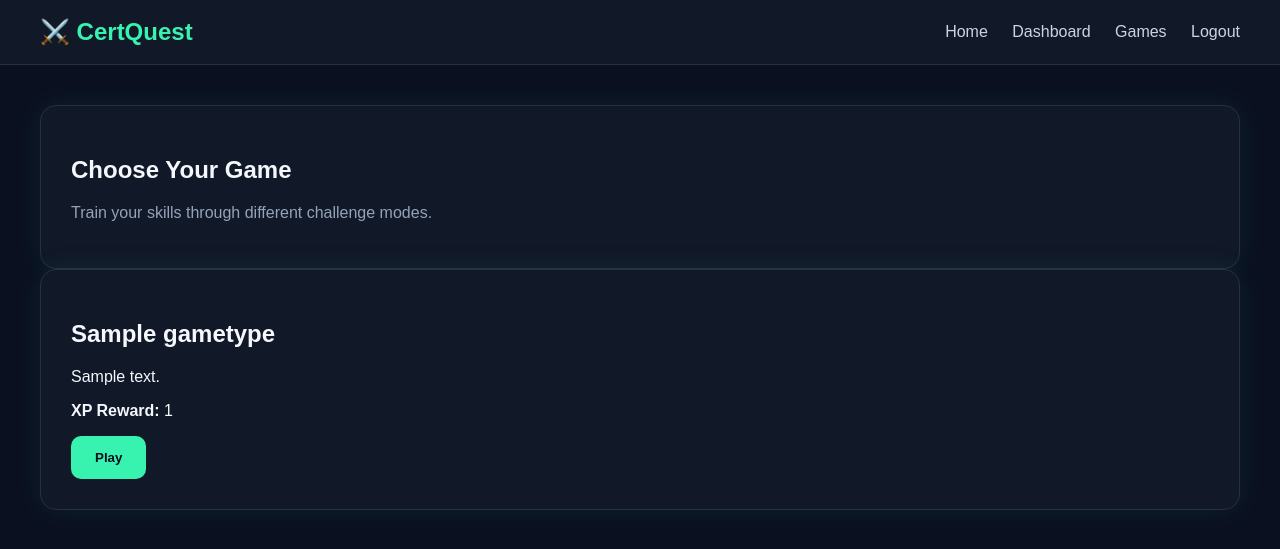
After one commit to Prevail24/CertQuest, a Django app: page /games/ in a window 1280 px wide. The commit adds this page. Shown: the top 549 px of the page. Run offline with Django 4.2, Linux system fonts and the light colour scheme; a user stored in the database is signed in; tables that the repository leaves empty hold one stand-in row (values such as "Sample post").

Commit message:
Add game selection page

```diff
--- a/core/urls.py
+++ b/core/urls.py
@@ -7,4 +7,5 @@ urlpatterns = [
     path("admin/", admin.site.urls),
     path("accounts/", include("django.contrib.auth.urls")),
     path("", include("users.urls")),
+    path("", include("games.urls")),
 ]
--- /dev/null
+++ b/games/urls.py
@@ -0,0 +1,6 @@
+from django.urls import path
+from .views import game_list
+
+urlpatterns = [
+    path("games/", game_list, name="game_list"),
+]
--- a/games/views.py
+++ b/games/views.py
@@ -1,3 +1,19 @@
+from django.contrib.auth.decorators import login_required
 from django.shortcuts import render
 
-# Create your views here.
+from .models import GameType
+
+
+@login_required
+def game_list(request):
+    """
+    Shows all active game types available to the logged-in player.
+    """
+
+    games = GameType.objects.filter(is_active=True)
+
+    context = {
+        "games": games,
+    }
+
+    return render(request, "games/game_list.html", context)
--- a/templates/base.html
+++ b/templates/base.html
@@ -14,6 +14,7 @@
     <nav>
         <a href="/">Home</a>
         <a href="/dashboard/">Dashboard</a>
+        <a href="/games/">Games</a>
 
         {% if user.is_authenticated %}
             <a href="/accounts/logout/">Logout</a>
--- /dev/null
+++ b/templates/games/game_list.html
@@ -0,0 +1,25 @@
+{% extends "base.html" %}
+
+{% block title %}CertQuest | Games{% endblock %}
+
+{% block content %}
+<section class="card">
+    <h1>Choose Your Game</h1>
+    <p class="subtitle">Train your skills through different challenge modes.</p>
+</section>
+
+<section class="dashboard-grid">
+    {% for game in games %}
+        <div class="card">
+            <h2>{{ game.name }}</h2>
+            <p>{{ game.description }}</p>
+            <p><strong>XP Reward:</strong> {{ game.xp_reward }}</p>
+            <button class="primary-button">Play</button>
+        </div>
+    {% empty %}
+        <div class="card">
+            <p>No games are available yet.</p>
+        </div>
+    {% endfor %}
+</section>
+{% endblock %}
```
